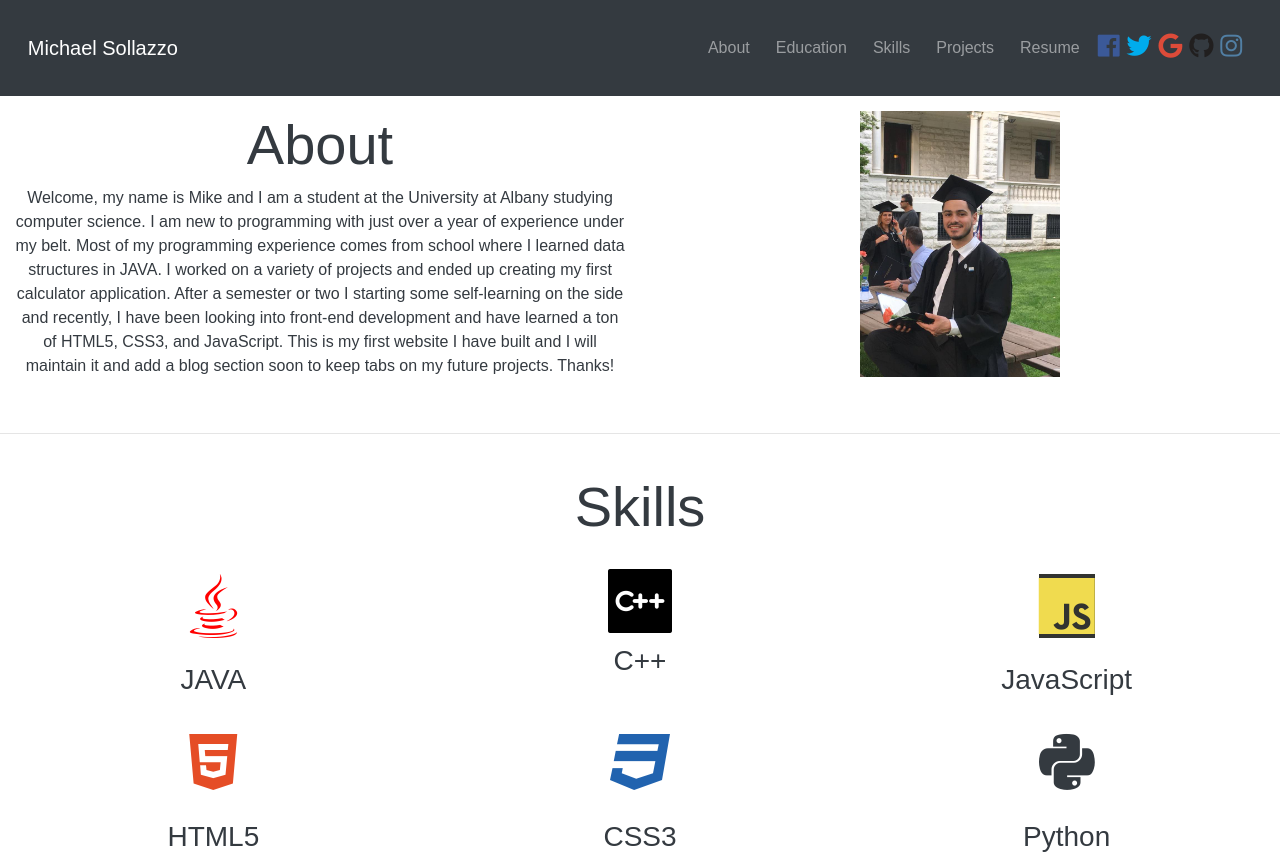
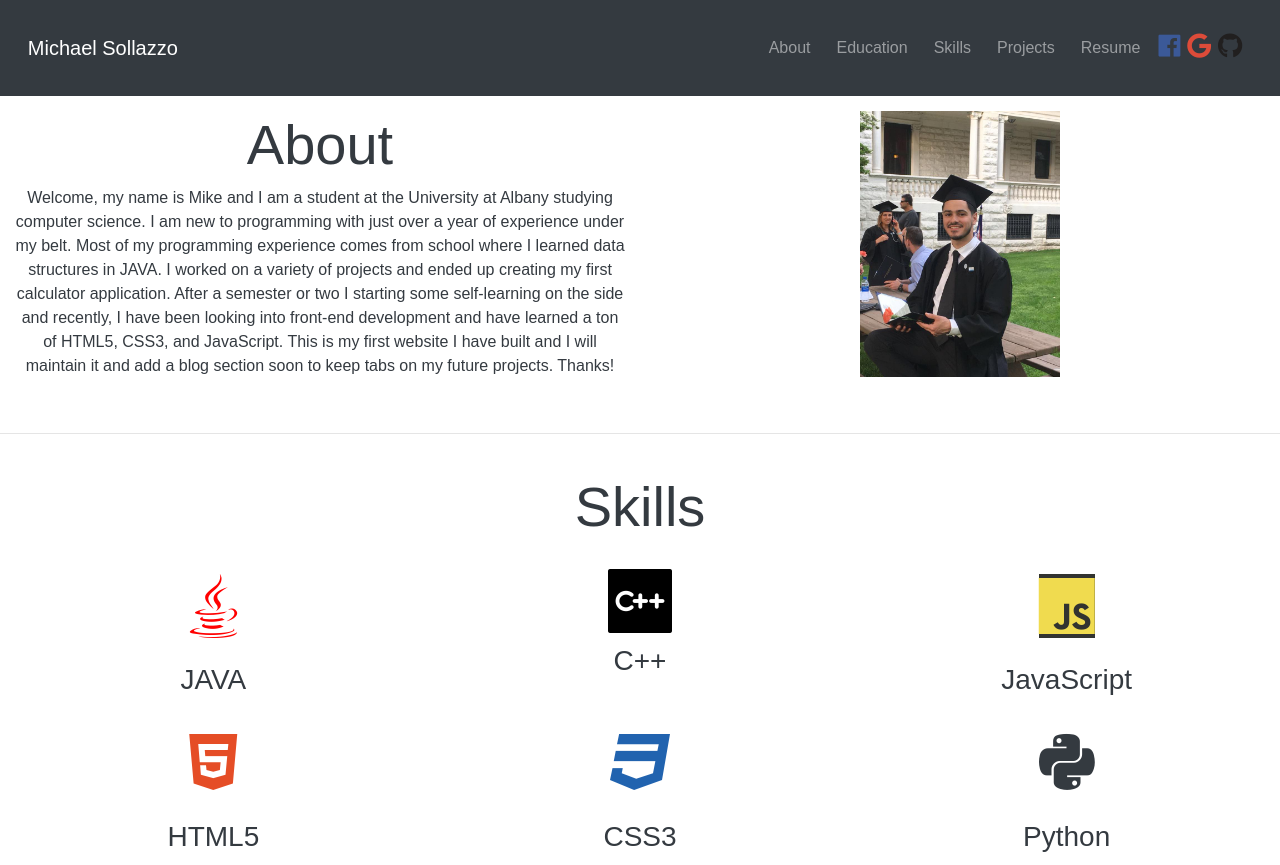
Before and after one commit to sollazzo08/sollazzo08.github.io, a plain HTML site: page index.html in a window 1280 px wide. Shown: the top 865 px of the page. Drawn offline with nearby package versions, Linux system fonts and the light colour scheme.

Commit message:
Update index.html

```diff
--- a/index.html
+++ b/index.html
@@ -39,10 +39,10 @@
               <li class="nav-item" class="nav-link">
                 <div class="connect">
                   <a href="https://www.facebook.com/mike.sollazzo"><i class="fab fa-facebook"></i></a>
-                  <a href="https://twitter.com/sollazzo08"><i class="fab fa-twitter"></i></a>
+
                   <a href="mailto:msollazzo08@gmail.com"><i class="fab fa-google"></i></a>
                   <a href="https://github.com/sollazzo08"><i class="fab fa-github"></i></a>
-                  <a href="https://www.instagram.com/msollazzo/"><i class="fab fa-instagram"></i></a>
+
                 </div>
              </li>
             </ul>
```
